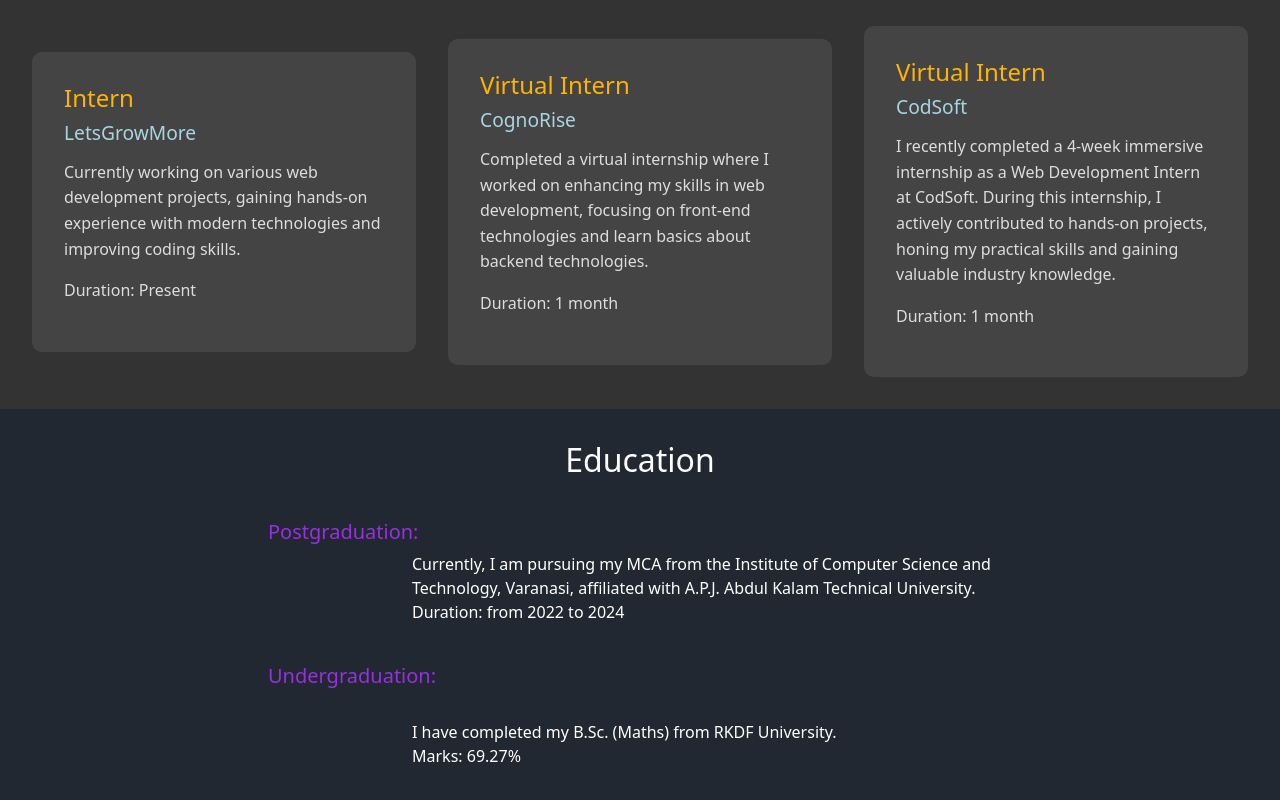
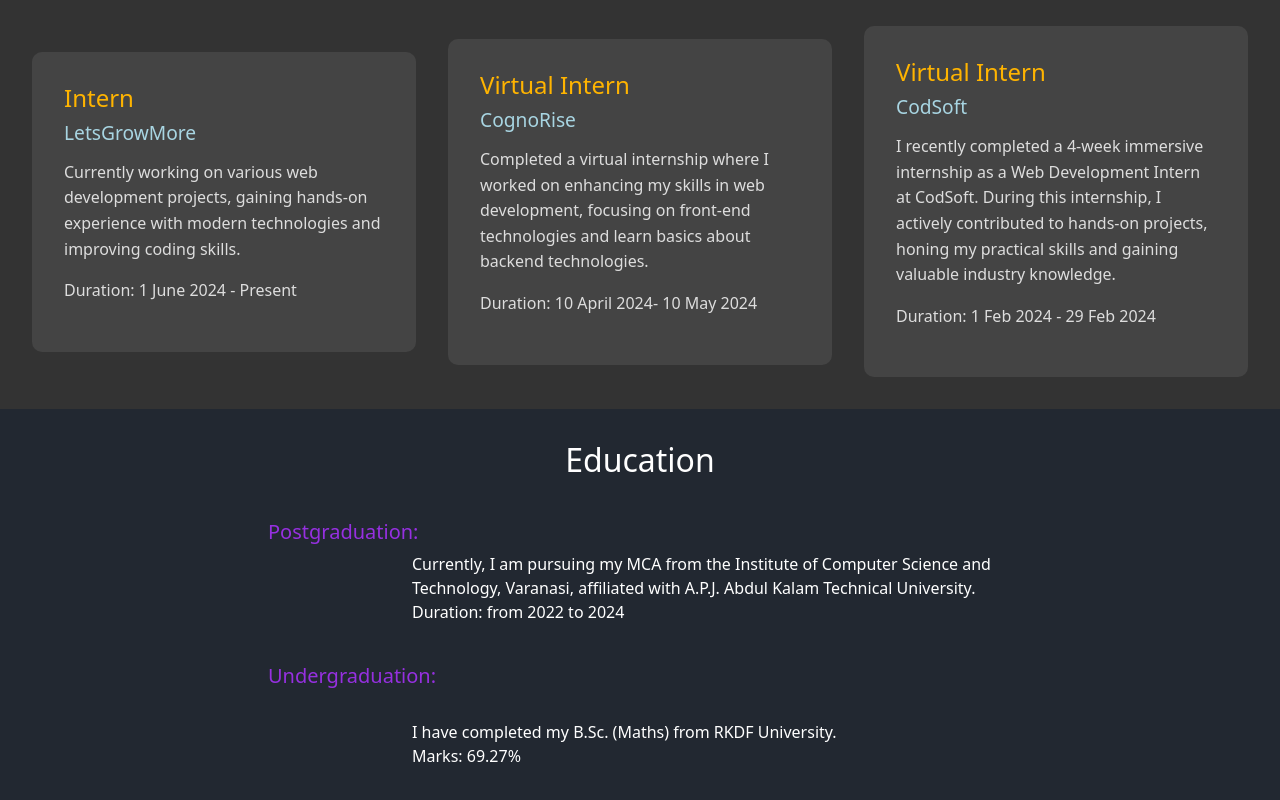
Before and after one commit to ritasahaa/Portfolio, a React (Vite) app: page / in a window 1280 px wide. Shown: the part 2230-3030 px from the top of the page. Built offline with nearby package versions, Linux system fonts and the light colour scheme.

Commit message:
updated some minor changes

```diff
--- a/src/component/Experience.jsx
+++ b/src/component/Experience.jsx
@@ -83,7 +83,7 @@
           <p>
             Currently working on various web development projects, gaining hands-on experience with modern technologies and improving coding skills.
           </p>
-          <p>Duration: Present</p>
+          <p>Duration: 1 June 2024 - Present</p>
         </Job>
 
         <Job>
@@ -92,7 +92,7 @@
           <p>
             Completed a virtual internship where I worked on enhancing my skills in web development, focusing on front-end technologies and learn basics about backend technologies.
           </p>
-          <p>Duration: 1 month</p>
+          <p>Duration: 10 April 2024- 10 May 2024</p>
         </Job>
 
         <Job>
@@ -101,7 +101,7 @@
           <p>
           I recently completed a 4-week immersive internship as a Web Development Intern at CodSoft. During this internship, I actively contributed to hands-on projects, honing my practical skills and gaining valuable industry knowledge.
           </p>
-          <p>Duration: 1 month</p>
+          <p>Duration: 1 Feb 2024 - 29 Feb 2024</p>
         </Job>
         </JobDetail>
       </ExpDetail>
```
